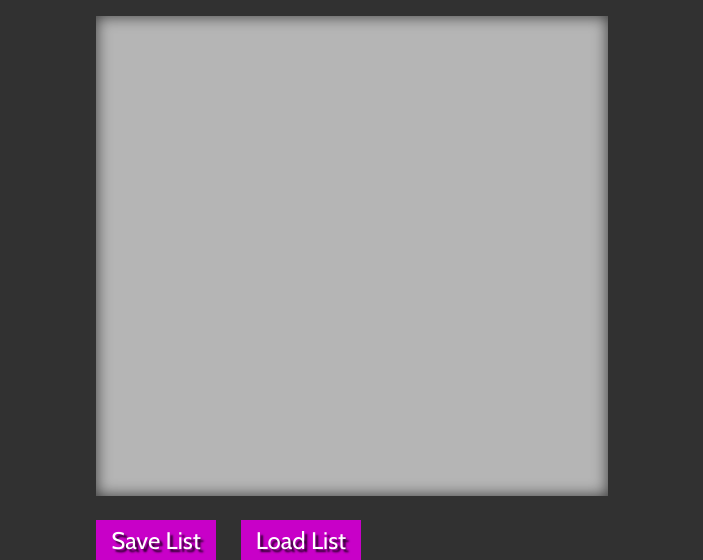
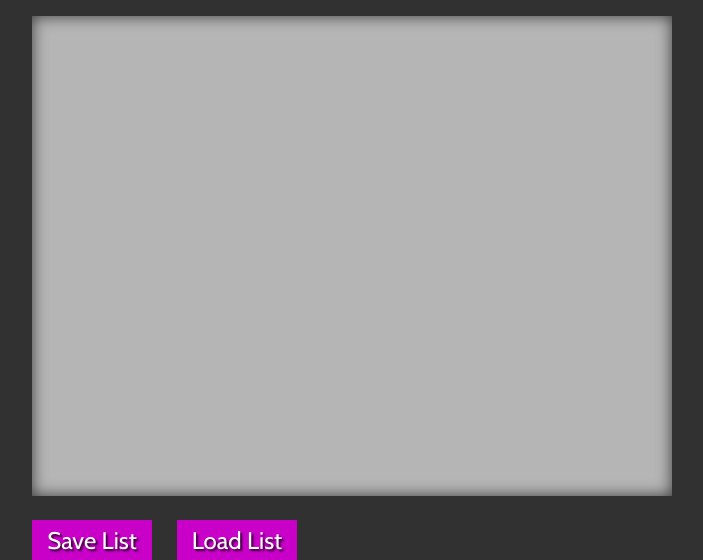
Before and after one commit to m1ksu/To-Do-List, a website: page src/index.pug in a window 1280 px wide. Shown: the part 280-840 px from the top of the page, without its empty margins (288-991 px from the left). Drawn offline with nearby package versions, Linux system fonts and the light colour scheme; files that its build step writes are made by us from their sources.

Commit message:
General theme fixes.

```diff
--- a/src/style.sass
+++ b/src/style.sass
@@ -1,8 +1,9 @@
+$globaltextshadowcolor: rgba(0, 0, 0, .77)
+$globalbackgroundcolor: rgb(49, 49, 49)
+$globalcolor: #fff
+
 html,
 body
-  $globalbackgroundcolor: rgb(49, 49, 49)
-  $globalcolor: #fff
-  $textshadowcolor: rgba(0, 0, 0, 0.77)
 
   background-color: $globalbackgroundcolor
   color: $globalcolor
@@ -10,11 +11,11 @@ body
   font-family: 'Cabin', sans-serif
   font-size: 24px
 
-  text-shadow: 3px 3px 2px $textshadowcolor
+  text-shadow: 3px 3px 2px $globaltextshadowcolor
 
 body
   margin: 10% auto 0
-  width: 40%
+  width: 50%
 
 .list-input
   $insetcolor: rgba(0, 0, 0, 0.7)
@@ -44,6 +45,7 @@ body
 
 .list-item
   margin-left: 4%
+  text-shadow: 0 0 6px #000, 3px 3px 2px $globaltextshadowcolor
 
   .remove-button
     font-size: 34px
@@ -72,6 +74,8 @@ body
   text-align: center
   width: 120px
 
+  text-shadow: 2px 2px 2px $globaltextshadowcolor
+
   display: table-cell
 
   &:hover
```
Also changed, not shown: build/style.css.
